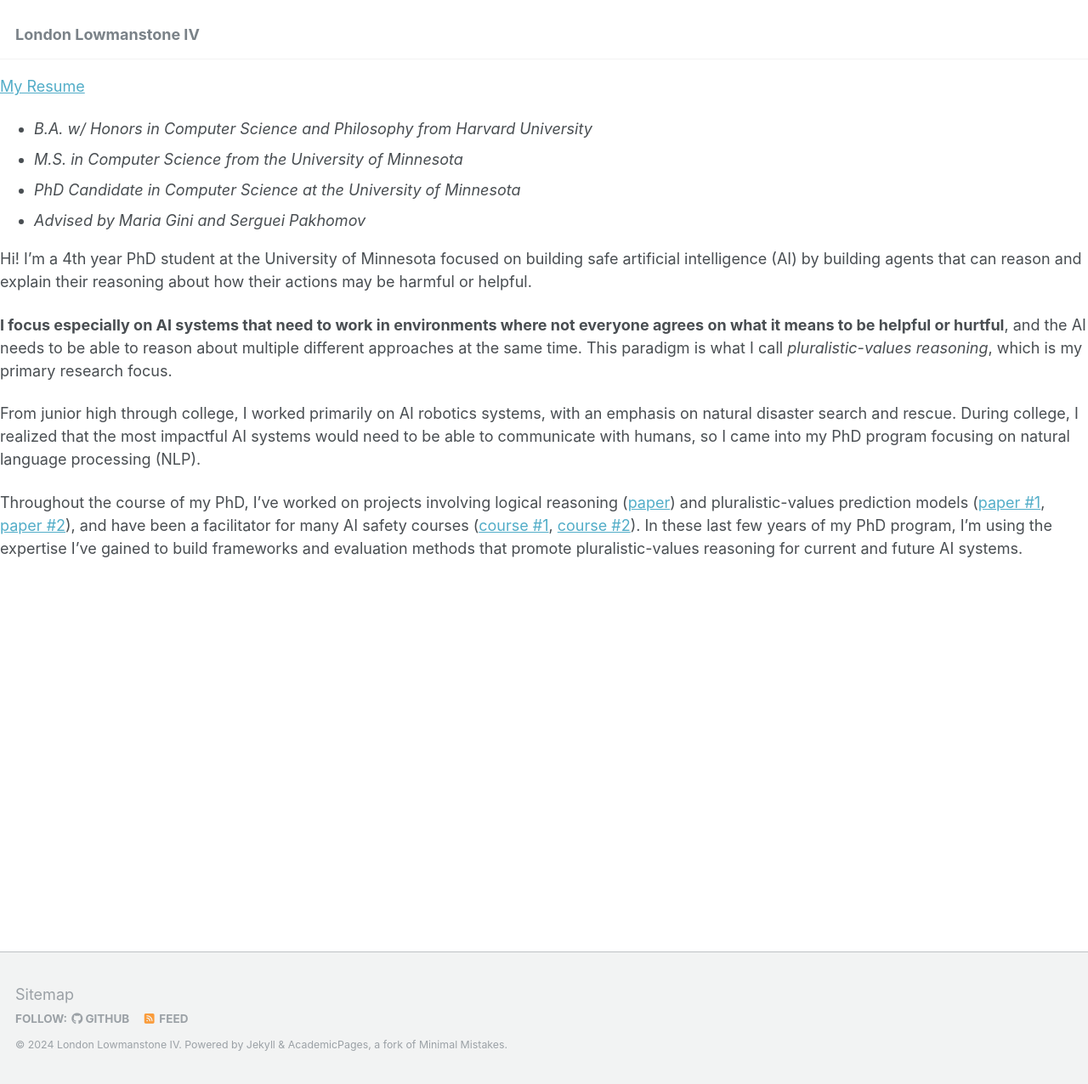
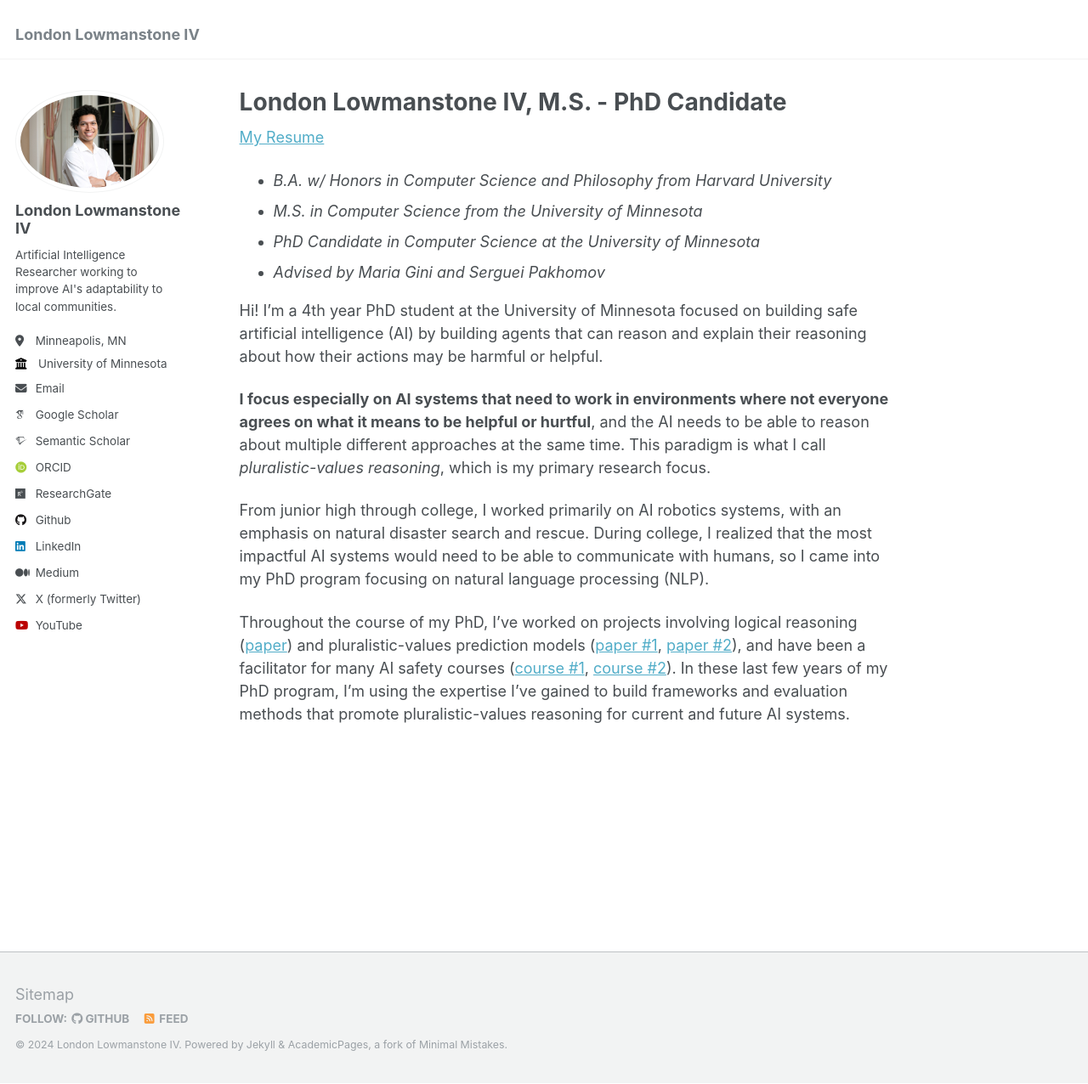
Before and after one commit to London-Lowmanstone/London-Lowmanstone.github.io, a Jekyll site: the page built from _pages/about.md, in a window 1280 px wide and 1276 px high. Shown: the whole window at 85% size. Built offline with Jekyll 4.4.1, drawn with Linux system fonts in a browser that asks for light colours; some web fonts are replaced; our own code applies the rules of GitHub Pages for plain Markdown files; part of the change alters nothing that is shown.

Commit message:
added config defaults back in

```diff
--- a/_config.yml
+++ b/_config.yml
@@ -227,59 +227,59 @@ collections:
 
 # These settings control how pages and collections are included in the site
 defaults:
-  # # _posts
-  # - scope:
-  #     path: ""
-  #     type: posts
-  #   values:
-  #     layout: single
-  #     author_profile: true
-  #     read_time: true
-  #     comments: true
-  #     share: true
-  #     related: true
-  # # _pages
-  # - scope:
-  #     path: ""
-  #     type: pages
-  #   values:
-  #     layout: single
-  #     author_profile: true
-  # # _teaching
-  # - scope:
-  #     path: ""
-  #     type: teaching
-  #   values:
-  #     layout: single
-  #     author_profile: true
-  #     share: true
-  #     comments: true
-  # # _publications
-  # - scope:
-  #     path: ""
-  #     type: publications
-  #   values:
-  #     layout: single
-  #     author_profile: true
-  #     share: true
-  #     comments: true
-  # # _portfolio
-  # - scope:
-  #     path: ""
-  #     type: portfolio
-  #   values:
-  #     layout: single
-  #     author_profile: true
-  #     share: true
-  #     comment: true
-  # # _talks
-  # - scope:
-  #     path: ""
-  #     type: talks
-  #   values:
-  #     layout: talk
-  #     author_profile: true
-  #     share: true
+  # _posts
+  - scope:
+      path: ""
+      type: posts
+    values:
+      layout: single
+      author_profile: true
+      read_time: true
+      comments: true
+      share: true
+      related: true
+  # _pages
+  - scope:
+      path: ""
+      type: pages
+    values:
+      layout: single
+      author_profile: true
+  # _teaching
+  - scope:
+      path: ""
+      type: teaching
+    values:
+      layout: single
+      author_profile: true
+      share: true
+      comments: true
+  # _publications
+  - scope:
+      path: ""
+      type: publications
+    values:
+      layout: single
+      author_profile: true
+      share: true
+      comments: true
+  # _portfolio
+  - scope:
+      path: ""
+      type: portfolio
+    values:
+      layout: single
+      author_profile: true
+      share: true
+      comment: true
+  # _talks
+  - scope:
+      path: ""
+      type: talks
+    values:
+      layout: talk
+      author_profile: true
+      share: true
 
 
 # Sass/SCSS
```
